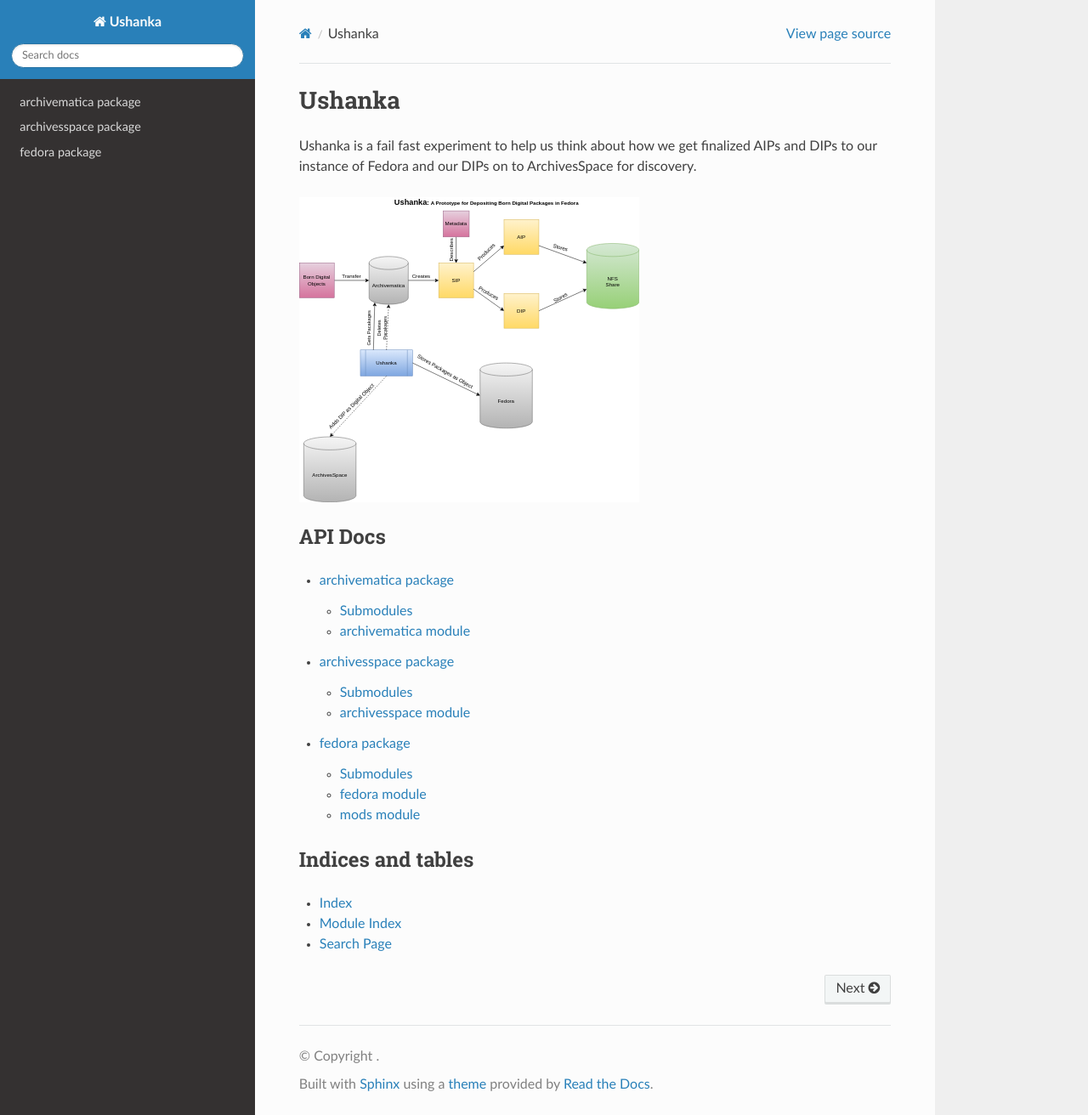
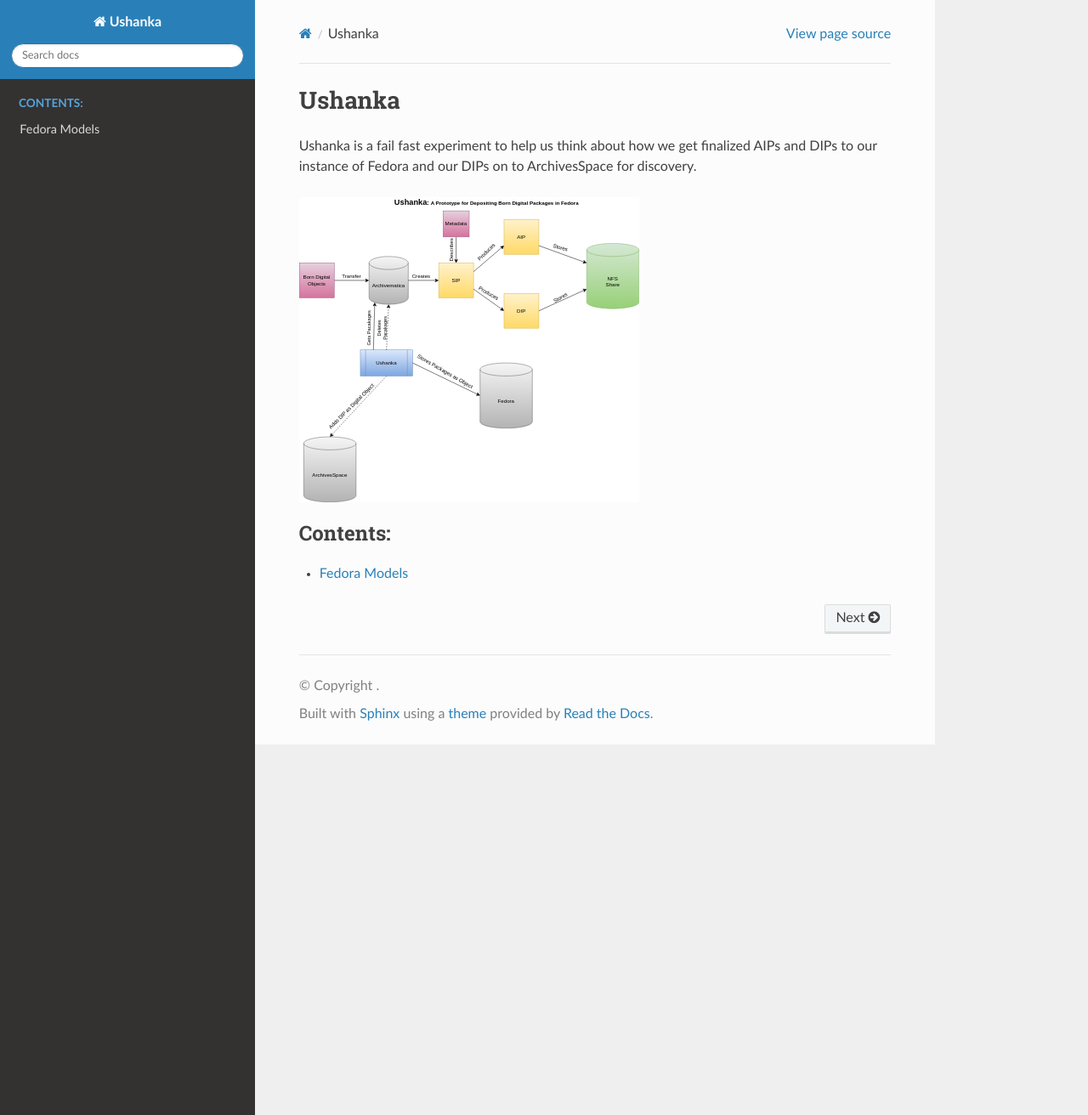
Before and after one commit to utkdigitalinitiatives/ushanka, a Sphinx documentation site: the page built from docs/source/index.rst, in a window 1280 px wide and 1312 px high. Shown: the whole window at 85% size. Built offline with Sphinx 7.4.7 and the Read the Docs theme 2.0.0, drawn with Linux system fonts in a browser that asks for light colours.

Commit message:
Init docs.

```diff
--- a/docs/source/conf.py
+++ b/docs/source/conf.py
@@ -34,6 +34,7 @@
 extensions = [
     "sphinx.ext.autodoc",
     "sphinx.ext.todo",
+    'sphinxcontrib.mermaid',
 ]
 
 # Add any paths that contain templates here, relative to this directory.
--- a/docs/source/index.rst
+++ b/docs/source/index.rst
@@ -13,21 +13,9 @@
    :width: 400
    :alt: Ushanka Diagram
 
-API Docs
---------
+.. toctree::
+   :maxdepth: 1
+   :caption: Contents:
+   :glob:
 
-.. toctree::
-   :maxdepth: 2
-
-   packages/archivematica
-   packages/archivesspace
-   packages/fedora
-
-
-
-Indices and tables
-------------------
-
-* :ref:`genindex`
-* :ref:`modindex`
-* :ref:`search`
+   contents/*
```
Also changed, not shown: docs/source/contents/fedora.rst (added, +8 -0 lines), pyproject.toml (added, +17 -0 lines), 2 other files.
